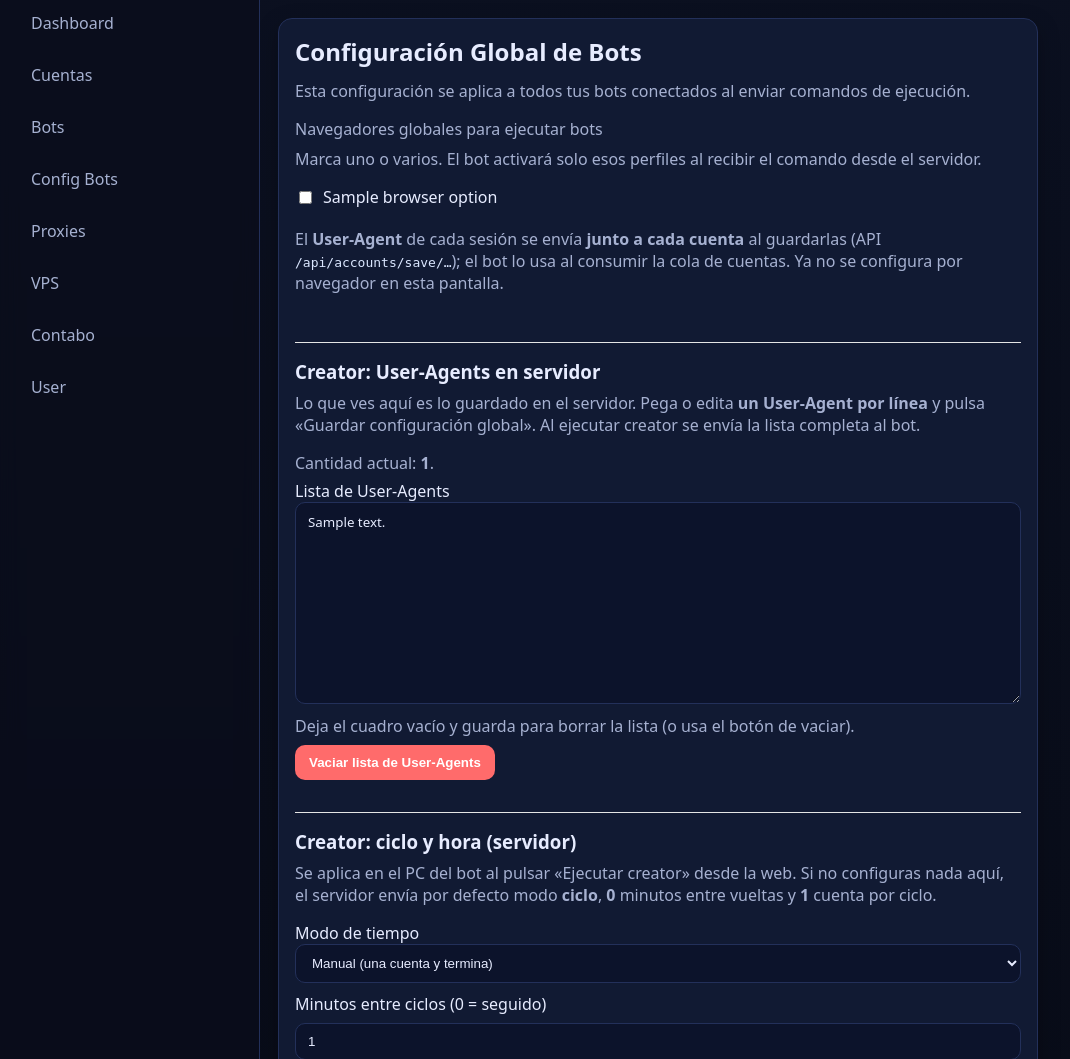
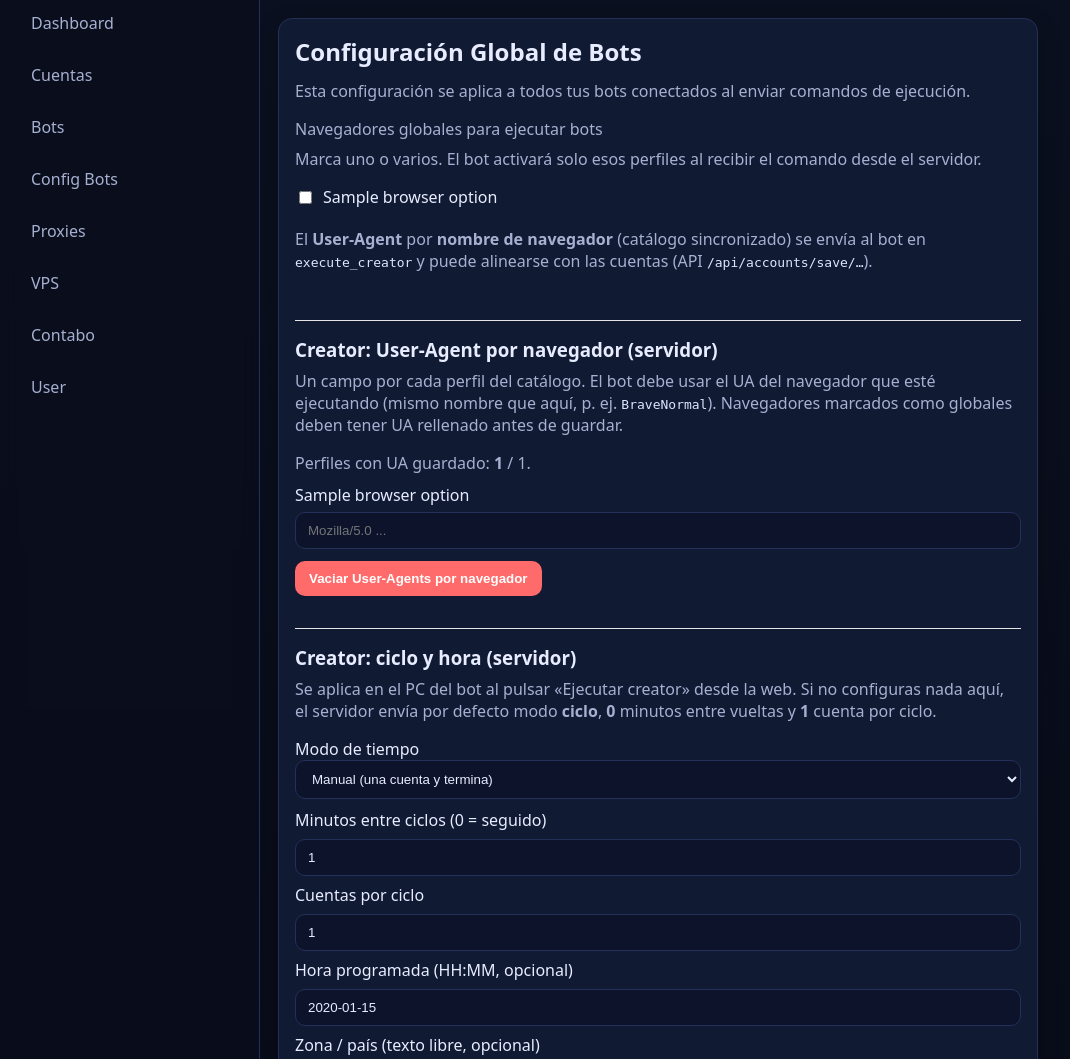
Before and after one commit to AlexisGuanique/api_login, a Flask app: template app/templates/bot_config.html in a window 1280 px wide. Shown: the part 69-1128 px from the top of the page, without its empty margins (0-1070 px from the left). Run offline with Flask 3, Linux system fonts and the light colour scheme; tables that the repository leaves empty hold one stand-in row (values such as "Sample post"); the template is opened without the code that fills it: values that come from a table or form of the project are taken from there, most other values are stand-ins (such as "Sample title", 1, 10 or a date in 2020); parts of the project's set-up code (start-up, migrations or seed data) failed here and were passed over.

Commit message:
feat: enviar y configurar User-Agent por navegador en creator
Restauro el flujo de User-Agent por perfil de navegador para que execute_creator envíe el UA correcto según nombre de browser, y actualizo web, API y docs para mantener una sola fuente de verdad en servidor.

Co-authored-by: Cursor <cursoragent@cursor.com>

```diff
--- a/app/models/bot_global_config.py
+++ b/app/models/bot_global_config.py
@@ -15,8 +15,10 @@ class BotGlobalConfig(db.Model):
     creator_cycle_time_minutes = db.Column(db.Integer, nullable=True)
     creator_time_config_type = db.Column(db.String(20), nullable=True)
     creator_accounts_per_cycle = db.Column(db.Integer, nullable=True)
-    # JSON array de User-Agents para creator, ej. ["UA1", "UA2", ...]
+    # JSON array de User-Agents para creator (legacy / respaldo)
     creator_user_agents_json = db.Column(db.Text, nullable=True)
+    # JSON object nombre_navegador -> UA, ej. {"BraveNormal": "Mozilla/5.0 ...", ...}
+    creator_user_agents_by_browser_json = db.Column(db.Text, nullable=True)
     created_at = db.Column(db.DateTime, default=datetime.utcnow, nullable=False)
     updated_at = db.Column(db.DateTime, default=datetime.utcnow, onupdate=datetime.utcnow, nullable=False)
 
--- a/app/templates/bot_config.html
+++ b/app/templates/bot_config.html
@@ -47,34 +47,41 @@
     </fieldset>
 
     <p class="muted" style="margin-top: 8px;">
-      El <strong>User-Agent</strong> de cada sesión se envía <strong>junto a cada cuenta</strong> al guardarlas (API <code>/api/accounts/save/…</code>);
-      el bot lo usa al consumir la cola de cuentas. Ya no se configura por navegador en esta pantalla.
+      El <strong>User-Agent</strong> por <strong>nombre de navegador</strong> (catálogo sincronizado) se envía al bot en <code>execute_creator</code> y puede alinearse con las cuentas (API <code>/api/accounts/save/…</code>).
     </p>
 
     <div style="margin-top: 20px; padding-top: 16px; border-top: 1px solid var(--border, #e5e5e5);">
-      <h3 style="margin: 0 0 8px 0;">Creator: User-Agents en servidor</h3>
+      <h3 style="margin: 0 0 8px 0;">Creator: User-Agent por navegador (servidor)</h3>
       <p class="muted" style="margin-top: 0;">
-        Lo que ves aquí es lo guardado en el servidor. Pega o edita <strong>un User-Agent por línea</strong> y pulsa «Guardar configuración global».
-        Al ejecutar creator se envía la lista completa al bot.
+        Un campo por cada perfil del catálogo. El bot debe usar el UA del navegador que esté ejecutando (mismo nombre que aquí, p. ej. <code>BraveNormal</code>).
+        Navegadores marcados como globales deben tener UA rellenado antes de guardar.
       </p>
-      <p class="muted" style="margin: 0 0 6px 0;">
-        Cantidad actual: <strong>{{ creator_user_agents_count or 0 }}</strong>.
+      <p class="muted" style="margin: 0 0 10px 0;">
+        Perfiles con UA guardado: <strong>{{ creator_ua_configured_count or 0 }}</strong> / {{ browser_options|length if browser_options else 0 }}.
       </p>
-      <label for="creator_user_agents_bulk">Lista de User-Agents</label>
-      <textarea
-        id="creator_user_agents_bulk"
-        name="creator_user_agents_bulk"
-        class="input"
-        rows="10"
-        placeholder="Mozilla/5.0 ...&#10;Mozilla/5.0 ..."
-        style="width: 100%; min-height: 180px; resize: vertical; font-family: inherit;"
-      >{{ creator_user_agents_text or '' }}</textarea>
-      <p class="muted" style="margin: 6px 0 0 0;">
-        Deja el cuadro vacío y guarda para borrar la lista (o usa el botón de vaciar).
-      </p>
-      <div style="margin-top: 8px;">
+      {% if not browser_options %}
+      <div class="muted">Conecta un bot para cargar el catálogo de navegadores.</div>
+      {% else %}
+      <div style="display: grid; gap: 12px;">
+        {% for browser_name in browser_options %}
+        <div style="display: grid; gap: 6px;">
+          <label for="creator_ua_{{ loop.index0 }}">{{ browser_name }}</label>
+          <input
+            id="creator_ua_{{ loop.index0 }}"
+            type="text"
+            name="creator_ua_{{ loop.index0 }}"
+            class="input"
+            placeholder="Mozilla/5.0 ..."
+            value="{{ creator_ua_by_browser.get(browser_name, '') }}"
+            autocomplete="off"
+          />
+        </div>
+        {% endfor %}
+      </div>
+      {% endif %}
+      <div style="margin-top: 12px;">
         <button type="submit" class="button button--danger" name="clear_creator_user_agents" value="1">
-          Vaciar lista de User-Agents
+          Vaciar User-Agents por navegador
         </button>
       </div>
     </div>
--- a/app/web.py
+++ b/app/web.py
@@ -107,35 +107,23 @@ def _normalize_tld_text(value: str) -> str:
     return (value or "").strip().lstrip(".").lower()
 
 
-def _parse_creator_user_agents_bulk(raw_value: str) -> list[str]:
-    seen: set[str] = set()
-    result: list[str] = []
-    for line in (raw_value or "").splitlines():
-        ua = line.strip()
-        if not ua:
-            continue
-        key = ua.lower()
-        if key in seen:
-            continue
-        seen.add(key)
-        result.append(ua)
-    return result
-
-
-def _get_creator_user_agents_from_config(cfg: BotGlobalConfig | None) -> list[str]:
-    if not cfg or not cfg.creator_user_agents_json:
-        return []
+def _get_creator_user_agents_by_browser_map(cfg: BotGlobalConfig | None) -> dict[str, str]:
+    if not cfg or not cfg.creator_user_agents_by_browser_json:
+        return {}
     try:
-        data = json.loads(cfg.creator_user_agents_json)
+        data = json.loads(cfg.creator_user_agents_by_browser_json)
     except (TypeError, ValueError):
-        return []
-    if not isinstance(data, list):
-        return []
-    result: list[str] = []
-    for item in data:
-        if isinstance(item, str) and item.strip():
-            result.append(item.strip())
-    return result
+        return {}
+    if not isinstance(data, dict):
+        return {}
+    out: dict[str, str] = {}
+    for k, v in data.items():
+        if isinstance(k, str) and isinstance(v, str):
+            kk = k.strip()
+            vv = v.strip()
+            if kk and vv:
+                out[kk] = vv
+    return out
 
 
 def _apply_domain_global_from_form(user: User) -> None:
@@ -207,7 +195,7 @@ def _render_bot_config_page(
     )
 
     domain_cfg, domain_entries, random_tld_entries = _get_domain_config_bundle(user.id)
-    creator_user_agents = _get_creator_user_agents_from_config(browser_config)
+    creator_ua_by_browser = _get_creator_user_agents_by_browser_map(browser_config)
 
     return render_template(
         "bot_config.html",
@@ -221,8 +209,8 @@ def _render_bot_config_page(
         domain_cfg=domain_cfg,
         domain_entries=domain_entries,
         random_tld_entries=random_tld_entries,
-        creator_user_agents_text="\n".join(creator_user_agents),
-        creator_user_agents_count=len(creator_user_agents),
+        creator_ua_by_browser=creator_ua_by_browser,
+        creator_ua_configured_count=len(creator_ua_by_browser),
         error=error,
         success=success,
     ), status_code
@@ -732,12 +720,37 @@ def bot_config_post():
     clear_creator_user_agents = request.form.get("clear_creator_user_agents") == "1"
     if clear_creator_user_agents:
         browser_config.creator_user_agents_json = None
+        browser_config.creator_user_agents_by_browser_json = None
     else:
-        creator_user_agents_raw = request.form.get("creator_user_agents_bulk") or ""
-        creator_user_agents = _parse_creator_user_agents_bulk(creator_user_agents_raw)
-        browser_config.creator_user_agents_json = (
-            json.dumps(creator_user_agents) if creator_user_agents else None
+        by_browser: dict[str, str] = {}
+        for i, b in enumerate(browser_options):
+            ua = (request.form.get(f"creator_ua_{i}") or "").strip()
+            if ua:
+                by_browser[b] = ua
+        if selected_browsers:
+            missing_ua = []
+            for b in selected_browsers:
+                try:
+                    idx = browser_options.index(b)
+                except ValueError:
+                    continue
+                if not (request.form.get(f"creator_ua_{idx}") or "").strip():
+                    missing_ua.append(b)
+            if missing_ua:
+                return _render_bot_config_page(
+                    user,
+                    error=(
+                        "Cada navegador global marcado debe tener User-Agent en servidor. "
+                        f"Falta: {', '.join(missing_ua)}"
+                    ),
+                    selected_browsers_override=selected_browsers,
+                    status_code=400,
+                )
+        browser_config.creator_user_agents_by_browser_json = (
+            json.dumps(by_browser, ensure_ascii=False) if by_browser else None
         )
+        # Una sola fuente de verdad para creator: mapa por navegador (evita lista legacy desalineada).
+        browser_config.creator_user_agents_json = None
 
     db.session.commit()
     success_msg = (
```
Also changed, not shown: app/controllers/accounts.py (+14 -3 lines), app/controllers/bots.py (+43 -6 lines), docs/BOT_CREATOR_USER_AGENTS.md (+29 -34 lines), migrations/versions/agregar_creator_user_agents_by_browser_json.py (added, +33 -0 lines), docs/README_API_GUARDADO_CUENTAS.md.
